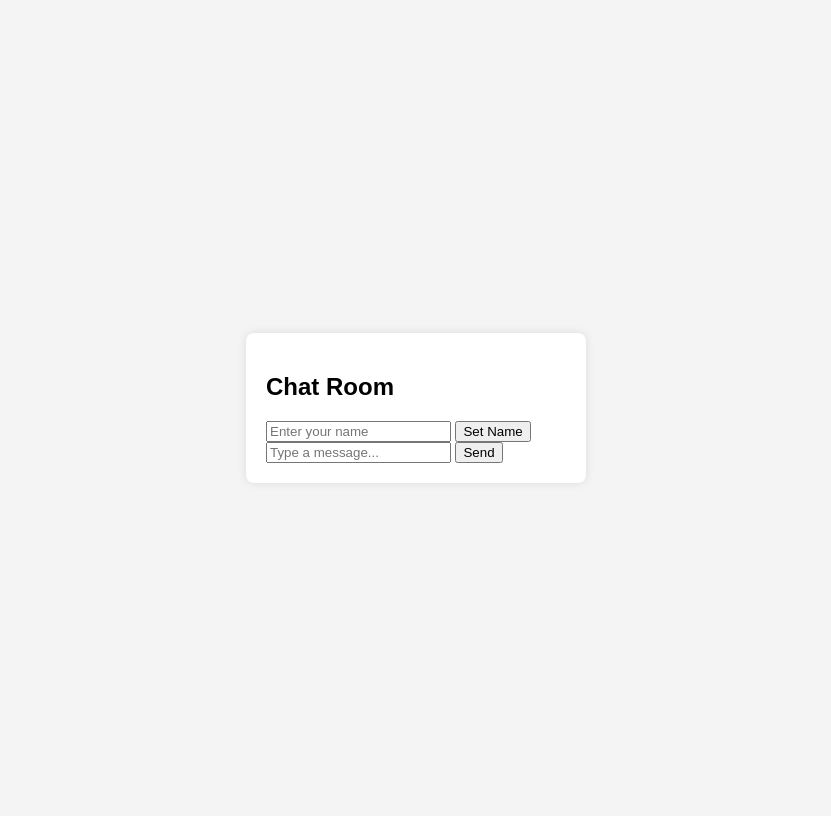
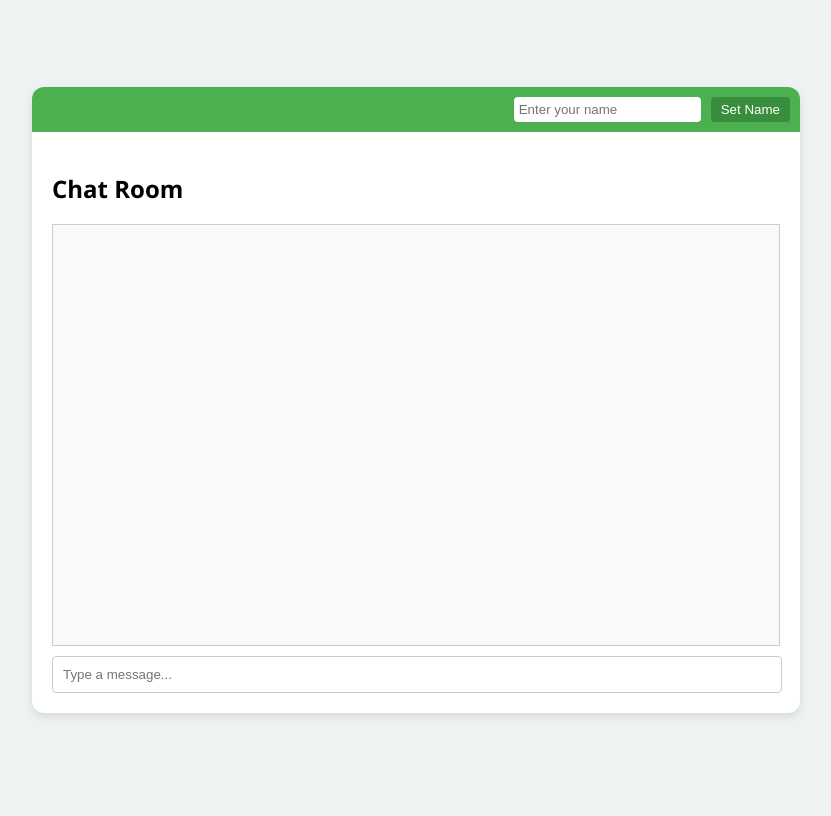
Before and after one commit to isteiner93/websocket_chat, a Flask app: page / in a window 1280 px wide. Shown: the whole page, without its empty margins (224-1055 px from the left). After the commit the page ends 717 px from the top, so only its background shows below. Run offline with Flask 3, Linux system fonts and the light colour scheme; some libraries are stand-ins or nearby versions.

Commit message:
add: make it nicer

```diff
--- a/static/script.js
+++ b/static/script.js
@@ -31,6 +31,13 @@ function sendMessage() {
     }
 }
 
+// Send message on Enter key press
+document.getElementById("message").addEventListener("keypress", function(event) {
+    if (event.key === "Enter") {
+        sendMessage();
+    }
+});
+
 socket.on("clear", () => {
     const messageContainer = document.getElementById("messages");
     messageContainer.innerHTML = ""; // Clear all messages
--- a/static/styles.css
+++ b/static/styles.css
@@ -1,16 +1,70 @@
 body {
-    font-family: Arial, sans-serif;
+    font-family: 'Segoe UI', Tahoma, Geneva, Verdana, sans-serif;
     display: flex;
     justify-content: center;
     align-items: center;
     height: 100vh;
-    background-color: #f4f4f4;
+    background-color: #eef2f3;
+    margin: 0;
+}
+
+#main-container {
+    width: 60%;
+    max-width: 800px;
+    min-width: 400px;
+    background: #ffffff;
+    border-radius: 12px;
+    box-shadow: 0 4px 8px rgba(0, 0, 0, 0.1);
+    overflow: hidden;
+}
+
+#username-container {
+    display: flex;
+    justify-content: flex-end;
+    padding: 10px;
+    background-color: #4CAF50;
+    color: white;
+}
+
+#username-container input {
+    margin-right: 10px;
+    padding: 5px;
+    border-radius: 4px;
+    border: none;
+}
+
+#username-container button {
+    padding: 5px 10px;
+    border: none;
+    border-radius: 4px;
+    background-color: #388E3C;
+    color: white;
+    cursor: pointer;
 }
 
 #chat-container {
-    width: 300px;
-    background: white;
     padding: 20px;
+}
+
+#messages {
+    height: 400px;
+    overflow-y: auto;
+    padding: 10px;
+    border: 1px solid #ccc;
+    margin-bottom: 10px;
+    background-color: #f9f9f9;
+}
+
+#messages div {
+    margin-bottom: 10px;
+    padding: 10px;
     border-radius: 8px;
-    box-shadow: 0px 0px 10px rgba(0, 0, 0, 0.1);
+    background-color: #e0e0e0;
 }
+
+#message {
+    width: calc(100% - 20px);
+    padding: 10px;
+    border-radius: 4px;
+    border: 1px solid #ccc;
+}
--- a/templates/index.html
+++ b/templates/index.html
@@ -3,21 +3,22 @@
 <head>
     <meta charset="UTF-8">
     <meta name="viewport" content="width=device-width, initial-scale=1.0">
-    <title>Chat App</title>
+    <title>Facebug</title>
     <link rel="stylesheet" href="{{ url_for('static', filename='styles.css') }}">
     <script src="https://cdnjs.cloudflare.com/ajax/libs/socket.io/4.0.1/socket.io.js"></script>
     <script src="{{ url_for('static', filename='script.js') }}" defer></script>
 </head>
 <body>
-    <div id="chat-container">
-        <h2>Chat Room</h2>
-        <div>
+    <div id="main-container">
+        <div id="username-container">
             <input type="text" id="username" placeholder="Enter your name" autocomplete="off">
             <button onclick="setUsername()">Set Name</button>
         </div>
-        <div id="messages"></div>
-        <input type="text" id="message" placeholder="Type a message..." autocomplete="off">
-        <button onclick="sendMessage()">Send</button>
+        <div id="chat-container">
+            <h2>Chat Room</h2>
+            <div id="messages"></div>
+            <input type="text" id="message" placeholder="Type a message..." autocomplete="off">
+        </div>
     </div>
 </body>
 </html>
```
